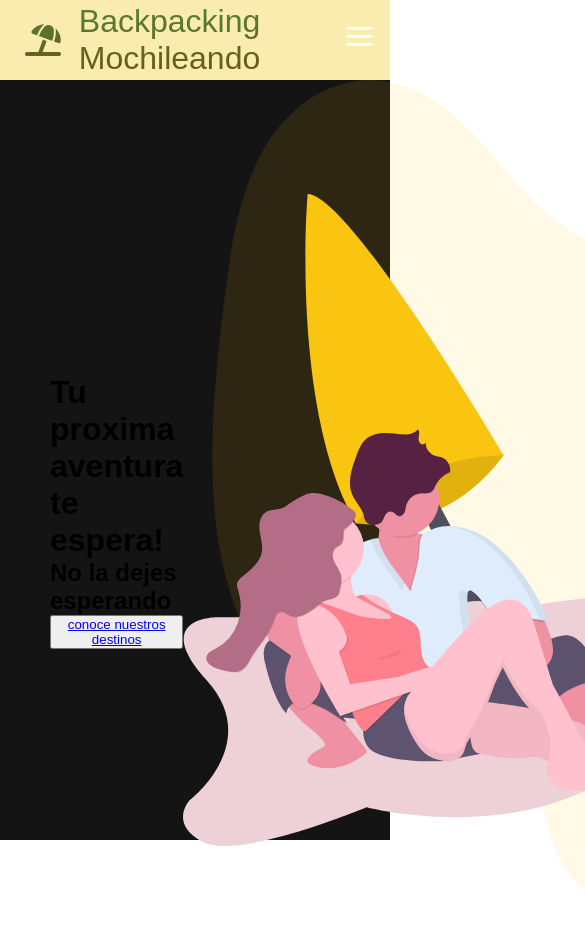
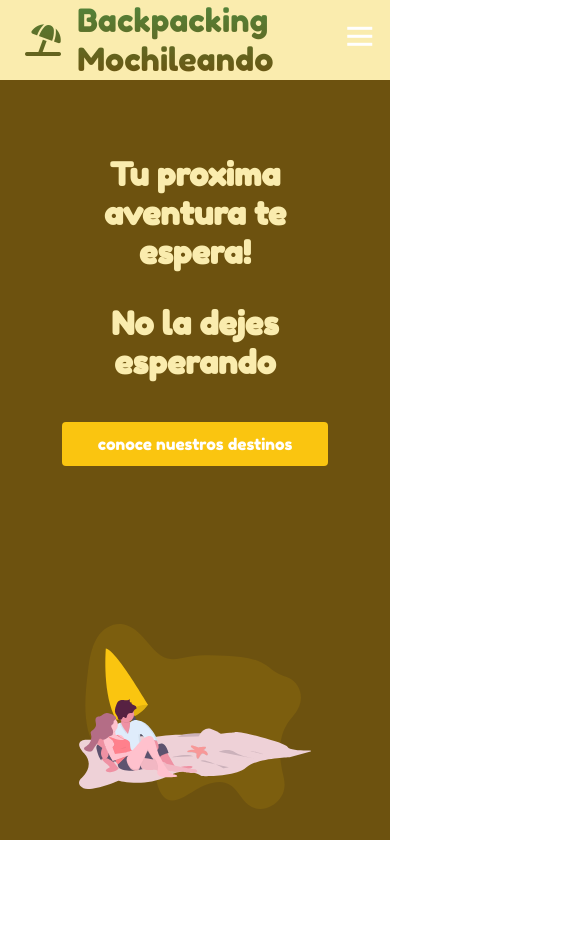
Before and after one commit to sgomeza13/Backpacking-Mochileando, a plain HTML site: page index.html in a window 390 px wide. Shown: the top 926 px of the page, 585 px wide, since content can reach past the window. After the commit the page ends 844 px from the top, so only its background shows below. Drawn offline with Linux system fonts and the light colour scheme.

Commit message:
hero section

```diff
--- a/index.html
+++ b/index.html
@@ -7,6 +7,9 @@
     <title>Tours Santa Marta Backpacking-Mochileando</title>
     <link rel="stylesheet" href="style.css" />
     <link rel="stylesheet" href="https://use.fontawesome.com/releases/v6.1.1/css/all.css" integrity="sha384-/frq1SRXYH/bSyou/HUp/hib7RVN1TawQYja658FEOodR/FQBKVqT9Ol+Oz3Olq5" crossorigin="anonymous">
+    <link rel="preconnect" href="https://fonts.googleapis.com">
+<link rel="preconnect" href="https://fonts.gstatic.com" crossorigin>
+<link href="https://fonts.googleapis.com/css2?family=Fredoka+One&display=swap" rel="stylesheet">
 </head>
 <body>
     <nav class="navbar">
@@ -48,7 +51,7 @@
             <div class="main__content">
                 <h1>Tu proxima aventura te espera!</h1>
                 <h2>No la dejes esperando</h2>
-                <button class="main__btn"><a href="/">conoce nuestros destinos</a></button>
+                <button class="main__btn"><a href="/tours.html">conoce nuestros destinos</a></button>
             </div>
             <div class="main__img--container">
                 <img src="images/undraw_beach_rvmg.svg" alt="logo" id="main__img">
--- a/style.css
+++ b/style.css
@@ -2,7 +2,7 @@
     box-sizing: border-box;
     margin: 0;
     padding: 0;
-    font-family: 'Kumbh Sans', sans-serif
+    font-family: 'Fredoka One', cursive;
 }
 
 .navbar {
@@ -179,9 +179,10 @@
     #mobile-menu.is-active .bar:nth-child(3){
         transform: translateY(-8px) rotate(-45deg);
     }
+}
     /*Seccion heroe css */
     .main {
-        background-color: #141414;
+        background-color: #6D520F;
     }
     .main__container{
         display: grid;
@@ -190,10 +191,109 @@
         justify-self: center;
         margin: 0 auto;
         height: 90vh;
-        background-color: #141414;
+        background-color: #6D520F;
         z-index: 1;
         width: 100%;
         max-width: 1300px;
         padding: 0 50px;
     }
+    .main__content h1 {
+        font-size: 4rem;
+        background-color: #faecae;
+        -webkit-background-clip: text;
+        -moz-background-clip: text;
+        -webkit-text-fill-color: transparent;
+        -moz-text-fill-color: transparent;
+    }
+    .main__content h2 {
+        font-size: 4rem;
+        margin-top: 1rem;
+        background-color: #faecae;
+        -webkit-background-clip: text;
+        -moz-background-clip: text;
+        -webkit-text-fill-color: transparent;
+        -moz-text-fill-color: transparent;
+    }
+    .main__btn{
+        font-size: 1rem;
+        background-color: #fac510;
+        padding: 14px 32px;
+        border: none;
+        border-radius: 4px;
+        color: #fff;
+        margin-top: 2rem;
+        cursor: pointer;
+        position: relative;
+        transition: all 0.35s;
+        outline: none;
+    }
+    .main__btn a{
+        position: relative;
+        z-index: 2;
+        color: #fff;
+        text-decoration: none;
+    }
+    .main__btn:after {
+        position: absolute;
+        content: '';
+        top: 0;
+        left: 0;
+        width: 0;
+        height: 100%;
+        background: #45ae11;
+        transition: all 0.35s;
+        border-radius: 4px;
+    }
+    .main__btn:hover {
+        color: #fff;
+    }
+    .main__btn:hover:after{
+        width: 100%;
+    }
+    .main__img--container{
+        text-align: center;
+    }
+    #main__img {
+        height: 80%;
+        width: 80%;
+    }
+
+/* Compatibilidad movil */
+@media screen and (max-width: 768px) {
+    .main__container{
+        display: grid;
+        grid-template-columns: auto;
+        align-items: center;
+        justify-self: center;
+        width: 100%;
+        margin: 0 auto;
+        height: 90vh;
+    }
+    .main__content{
+        text-align: center;
+        margin-bottom: 4rem;
+    }
+    .main__content h1{
+        font-size: 3rem;
+        margin-top: 2rem;
+    }
+    .main__content h2{
+        font-size: 2.5rem;
+        margin-top: 2rem;
+    }
 }
+@media screen and (max-width: 480px) {
+
+    .main__content h1{
+        font-size: 2rem;
+        margin-top: 3rem;
+    }
+    .main__content h2{
+        font-size: 2rem;
+        margin-top: 2rem;
+    }
+    .main__btn{
+        padding: 12px 36px;
+        margin: 2.5rem 0;
+    }
+}
```
Also changed, not shown: tours.html (+25 -0 lines), 1 other file.
